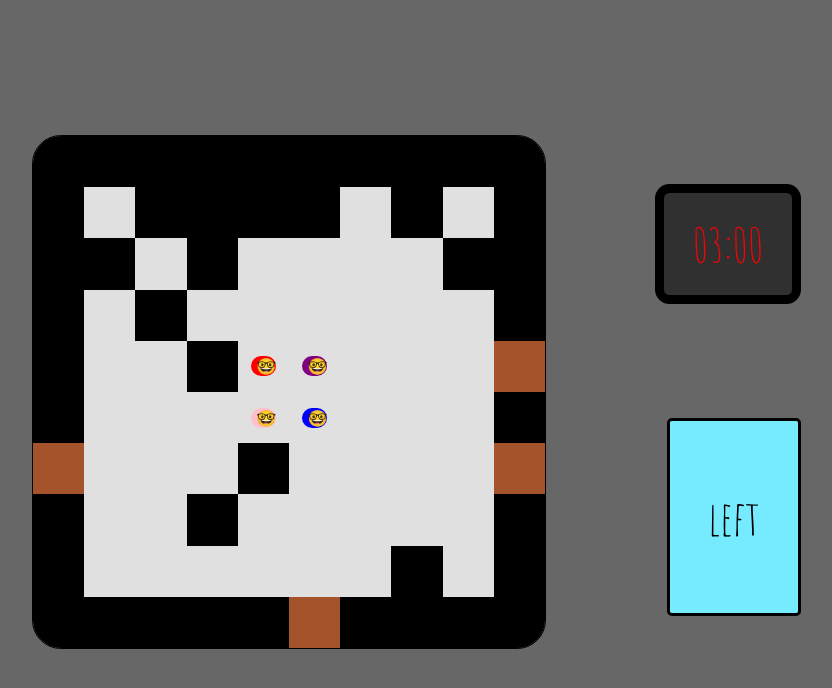
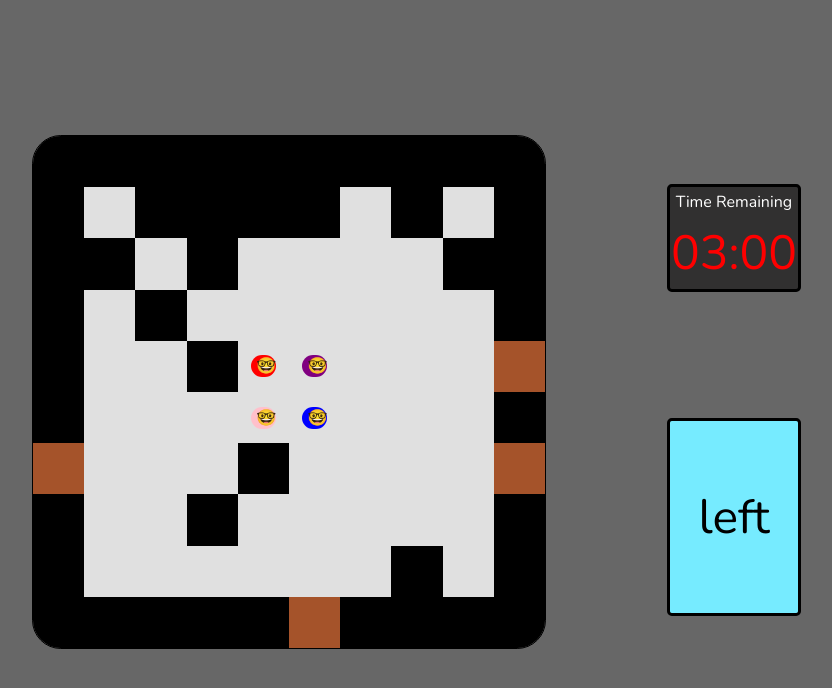
Before and after one commit to Cparusso/party-poopers, a React (Create React App) app: page / in a window 1280 px wide. Both pictures are taken after a click on the button "Start". Shown: the top 688 px of the page, without its empty margins (351-1183 px from the left). Built offline with nearby package versions, Linux system fonts and the light colour scheme.

Commit message:
Changed the font once more. Still have not found the right one.

```diff
--- a/public/index.html
+++ b/public/index.html
@@ -3,7 +3,7 @@
   <head>
     <meta charset="utf-8" />
     <link rel="shortcut icon" href="%PUBLIC_URL%/favicon.ico" />
-    <link href="https://fonts.googleapis.com/css?family=Amatic+SC" rel="stylesheet">
+    <link href="https://fonts.googleapis.com/css?family=Nunito" rel="stylesheet">
     <meta
       name="viewport"
       content="width=device-width, initial-scale=1, shrink-to-fit=no"
--- a/src/components/Timer.js
+++ b/src/components/Timer.js
@@ -7,7 +7,12 @@ class Timer extends Component {
   render() {
     return (
       <div className="timer-container">
-        03:00
+        <p className="clock-words">
+          Time Remaining
+        </p>
+        <p className="time">
+          03:00
+        </p>
       </div>
     )
   }
--- a/src/components/styles/home.css
+++ b/src/components/styles/home.css
@@ -14,7 +14,7 @@
   background-color: #676767;
   border: none;
   outline: none;
-  font-family: 'Amatic SC', cursive;
+  font-family: 'Nunito', sans-serif;
 }
 
 .game-button:hover {
--- a/src/components/styles/timer.css
+++ b/src/components/styles/timer.css
@@ -1,6 +1,7 @@
 .timer-container {
   display: flex;
-  justify-content: center;
+  flex-direction: column;
+  justify-content: space-around;
   align-items: center;
   position: fixed;
   top: 23%;
@@ -10,6 +11,16 @@
   border: solid black 0.2em;
   border-radius: 0.3em;
   background-color: #313030;
+}
+
+.clock-words {
+  font-size: 1em;
+  color: #ffffff;
+  margin: 0;
+}
+
+.time {
   font-size: 3em;
   color: red;
+  margin: 0;
 }
--- a/src/index.css
+++ b/src/index.css
@@ -1,4 +1,4 @@
 body {
   background-color: #00000098;
-  font-family: 'Amatic SC', cursive;
+  font-family: 'Nunito', sans-serif;
 }
```
